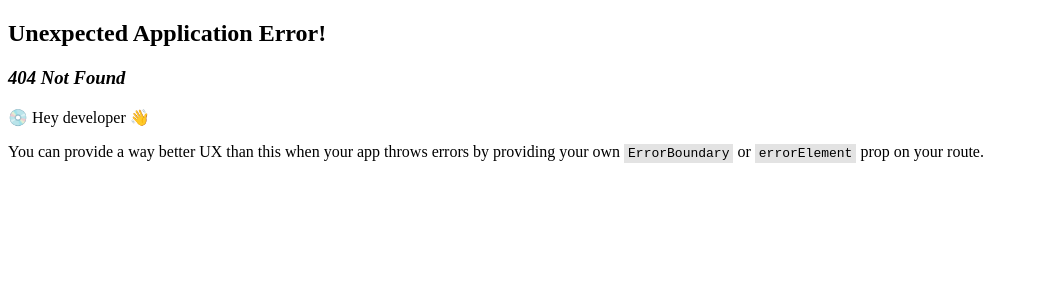
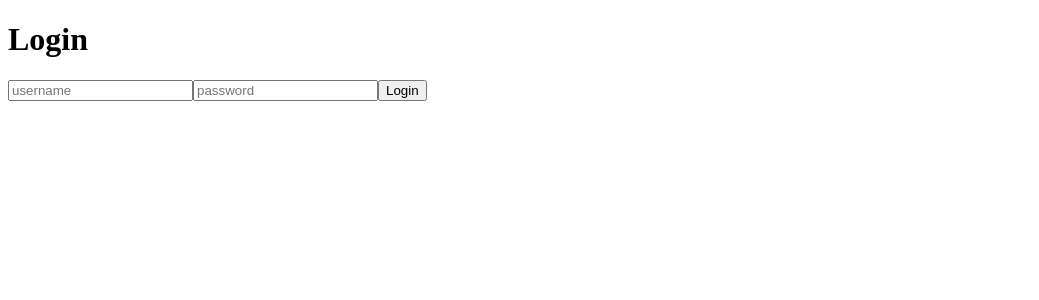
Before and after one commit to MariAzhdari/react-full-blog-app, a React (Create React App) app in the folder client/: page /login in a window 1280 px wide. Before the commit this address had no page. Shown: the top 300 px of the page, without its empty margins (0-1039 px from the left). Built offline with nearby package versions, Linux system fonts and the light colour scheme.

Commit message:
login page

```diff
--- a/client/package.json
+++ b/client/package.json
@@ -6,6 +6,7 @@
     "@testing-library/jest-dom": "^5.16.5",
     "@testing-library/react": "^13.4.0",
     "@testing-library/user-event": "^13.5.0",
+    "node-sass": "^7.0.3",
     "react": "^18.2.0",
     "react-dom": "^18.2.0",
     "react-router-dom": "^6.11.2",
--- a/client/src/pages/Login.jsx
+++ b/client/src/pages/Login.jsx
@@ -2,10 +2,15 @@
 
 const Login = () => {
   return (
-    <div>
-      Login
+    <div className="auth">
+      <h1>Login</h1>
+      <form>
+        <input type="text" placeholder="username" />
+        <input type="password" placeholder="password" />
+        <button>Login</button>
+      </form>
     </div>
-  )
+  );
 }
 
 export default Login
--- /dev/null
+++ b/client/src/style.scss
@@ -0,0 +1,5 @@
+.app{
+    .container{
+
+    }
+}
```
Also changed, not shown: client/src/App.js (+10 -2 lines), 1 other file (tests, documents, lock files or other folders).
